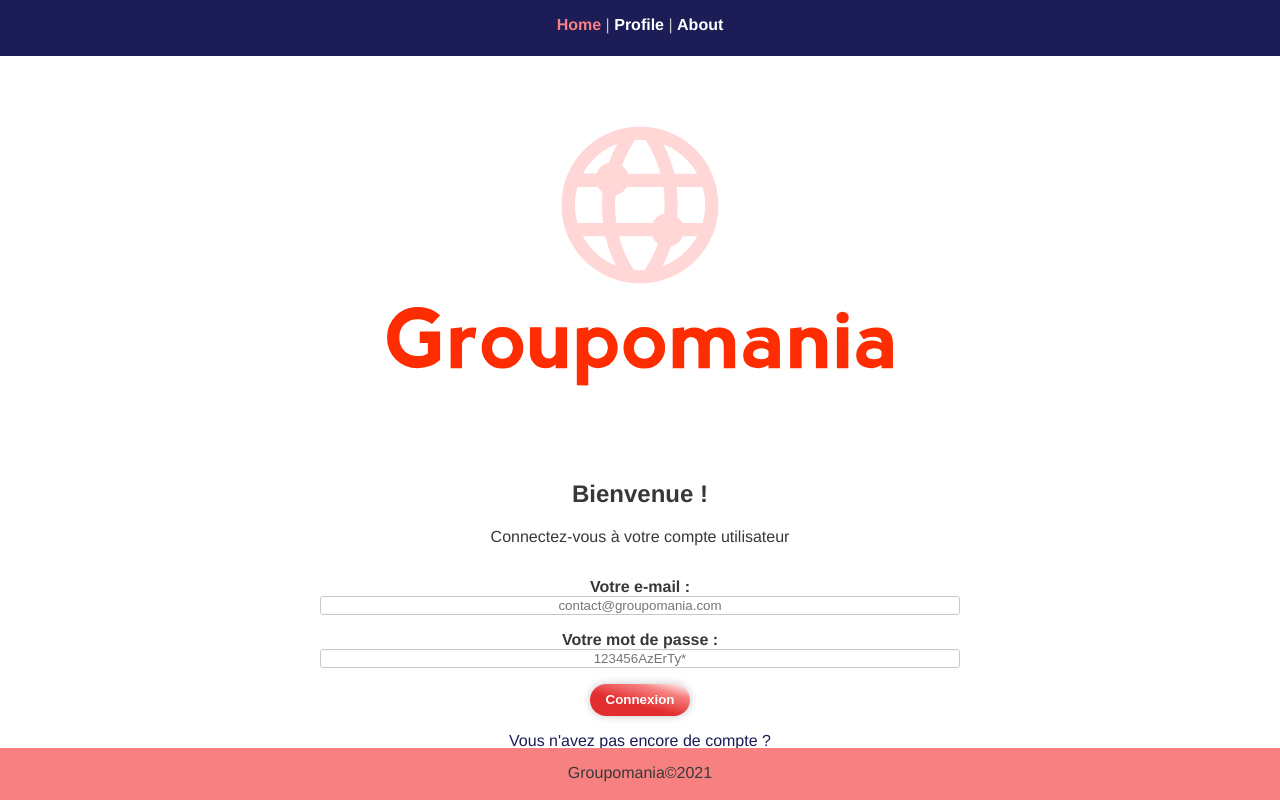
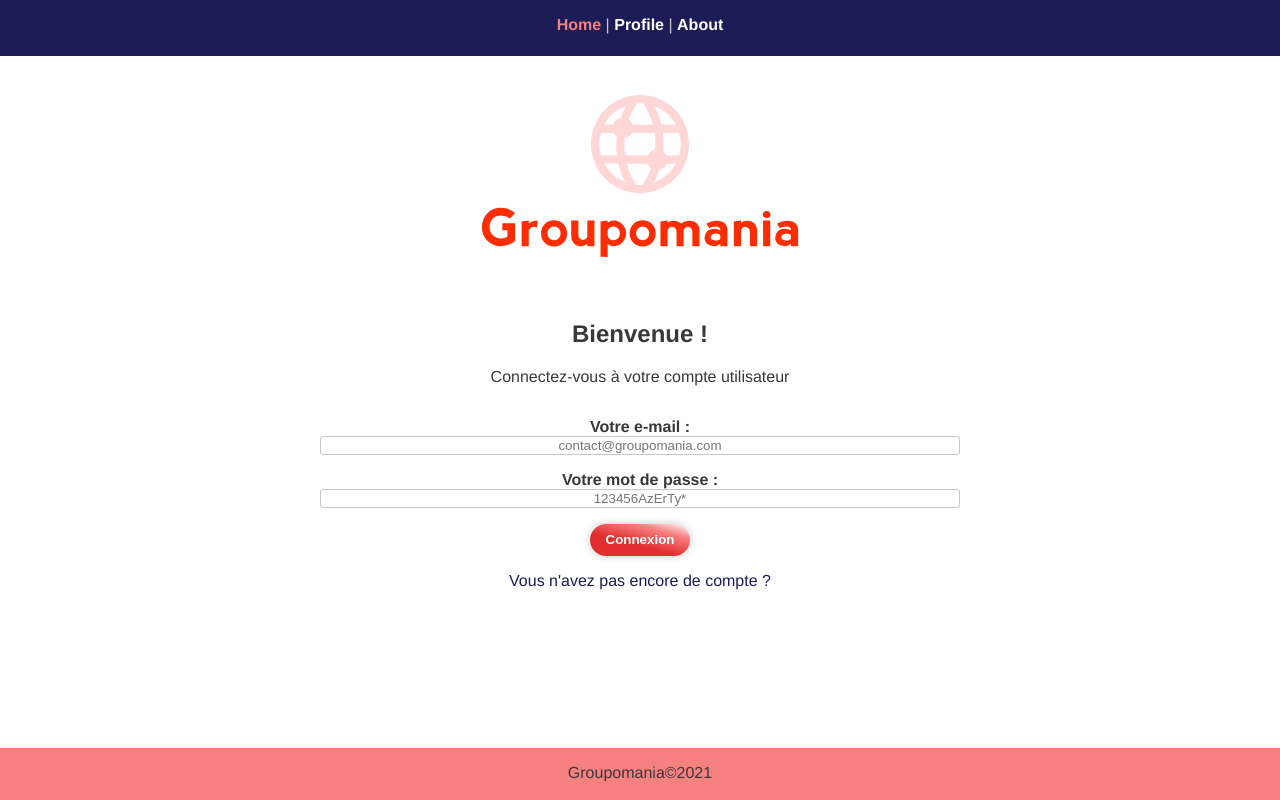
Before and after one commit to ewanouchka/EvaCharnayKruschat_7_17112021, a Vue app in the folder grouporama-app/: page / in a window 1280 px wide. Built offline with nearby package versions, Linux system fonts and the light colour scheme.

Commit message:
révision mediaqueries affichage logo

```diff
--- a/grouporama-app/src/views/Home.vue
+++ b/grouporama-app/src/views/Home.vue
@@ -47,16 +47,31 @@ export default {
   object-fit: cover;
   }
 
+@media all and (min-width: 426px) and (max-width: 767px) {
+.home__logo {
+  width:400px;
+  height:15rem;
+  }
+}
+
+@media all and (min-height: 641px) and (max-height: 823px) {
+.home__logo {
+  width:400px;
+  height:15rem;
+  }
+}
+
 @media all and (max-width: 425px) {
 .home__logo {
   width:270px;
   height:9rem;
   }
 }
-@media all and (min-width: 426px) and (max-width: 768px) {
+
+@media all and (max-height: 640px) {
 .home__logo {
-  width:400px;
-  height:15rem;
+  width:270px;
+  height:9rem;
   }
 }
 
--- a/grouporama-app/src/views/Signup.vue
+++ b/grouporama-app/src/views/Signup.vue
@@ -197,16 +197,31 @@ export default {
   object-fit: cover;
 }
 
-@media all and (max-width: 425px) {
-  .home__logo {
-    width: 270px;
-    height: 9rem;
+@media all and (min-width: 426px) and (max-width: 767px) {
+.home__logo {
+  width:400px;
+  height:15rem;
   }
 }
-@media all and (min-width: 426px) and (max-width: 768px) {
-  .home__logo {
-    width: 400px;
-    height: 15rem;
+
+@media all and (min-height: 641px) and (max-height: 823px) {
+.home__logo {
+  width:400px;
+  height:15rem;
+  }
+}
+
+@media all and (max-width: 425px) {
+.home__logo {
+  width:270px;
+  height:9rem;
+  }
+}
+
+@media all and (max-height: 640px) {
+.home__logo {
+  width:270px;
+  height:9rem;
   }
 }
 </style>
```
